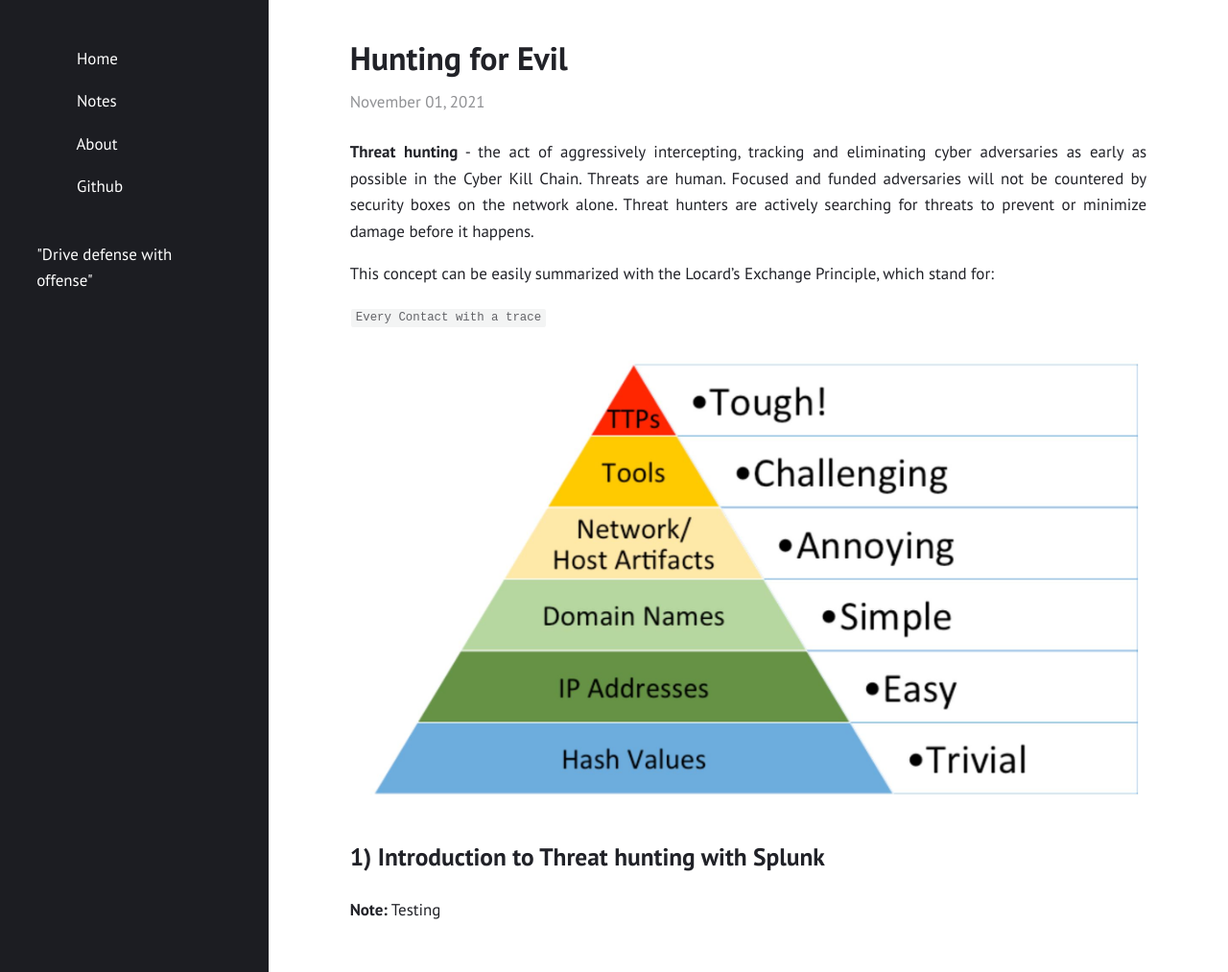
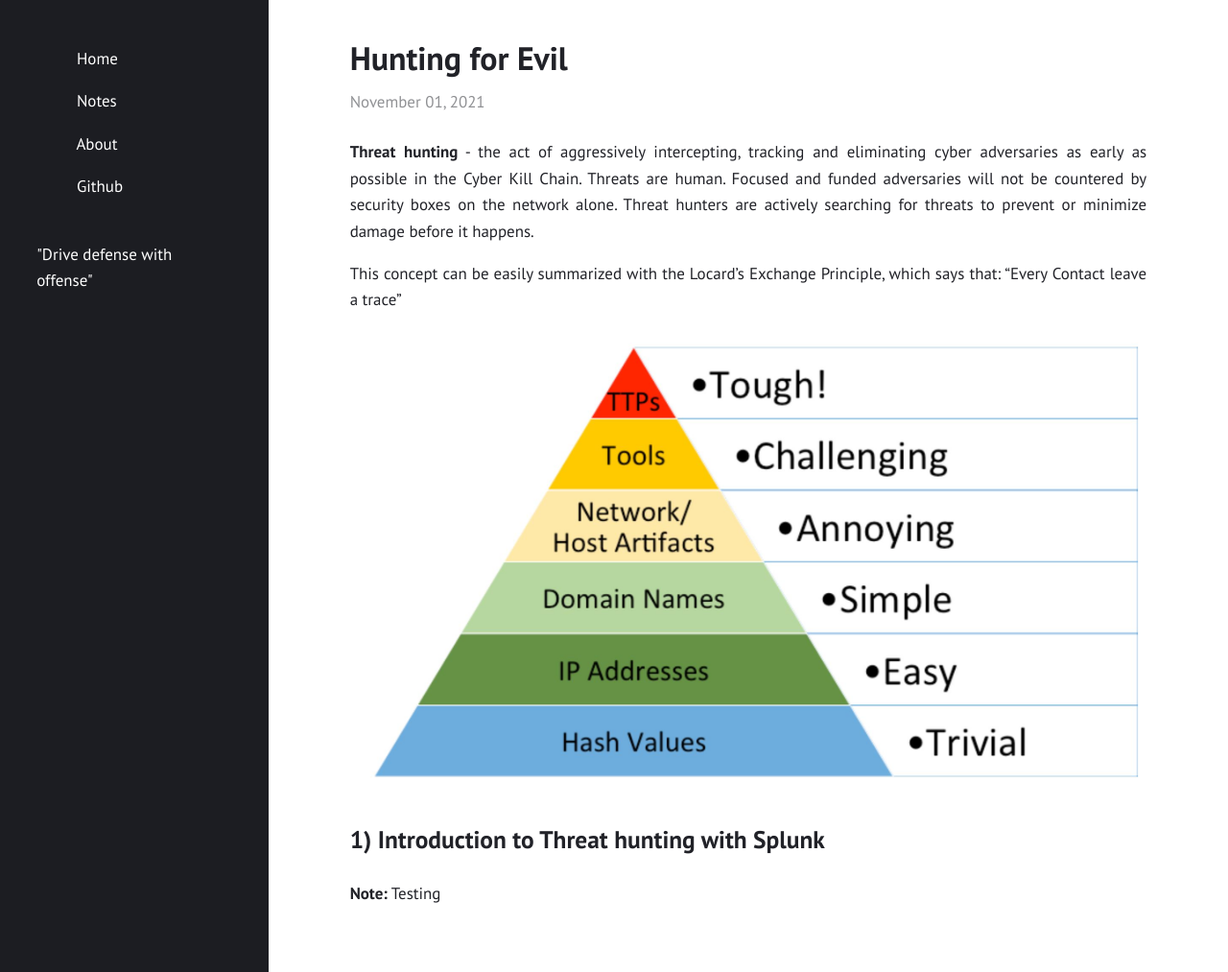
Before and after one commit to Fil88/Fil88.github.io, a Jekyll site: the page built from _posts/2021-11-01-Hunting-for-evil.md, in a window 1280 px wide and 1013 px high. Shown: the whole window at 96% size. Built offline with Jekyll 4.4.1, drawn with Linux system fonts in a browser that asks for light colours.

Commit message:
Update 2021-11-01-Hunting-for-evil.md

```diff
--- a/_posts/2021-11-01-Hunting-for-evil.md
+++ b/_posts/2021-11-01-Hunting-for-evil.md
@@ -6,9 +6,9 @@ layout: "post"
 __Threat__ __hunting__ - the act of aggressively intercepting, tracking and eliminating cyber adversaries as early as possible in the Cyber Kill Chain.
 Threats are human. Focused and funded adversaries will not be countered by security boxes on the network alone. Threat hunters are actively searching for threats to prevent or minimize damage before it happens.
 
-This concept can be easily summarized with the Locard's Exchange Principle, which stand for:
+This concept can be easily summarized with the Locard's Exchange Principle, which says that: "Every Contact leave a trace"
 
-`Every Contact with a trace`
+
 
 
 
@@ -16,7 +16,7 @@ This concept can be easily summarized with the Locard's Exchange Principle, whic
 
 
 <p align="center">
-  <img src="/assets/posts/2021-11-01-Hunting-for-Evil/pyramidofpain.jpg">
+  <img src="/assets/posts/2021-11-01-Hunting-for-Evil/pyramidofpain.JPG">
 </p>
 
 
```
